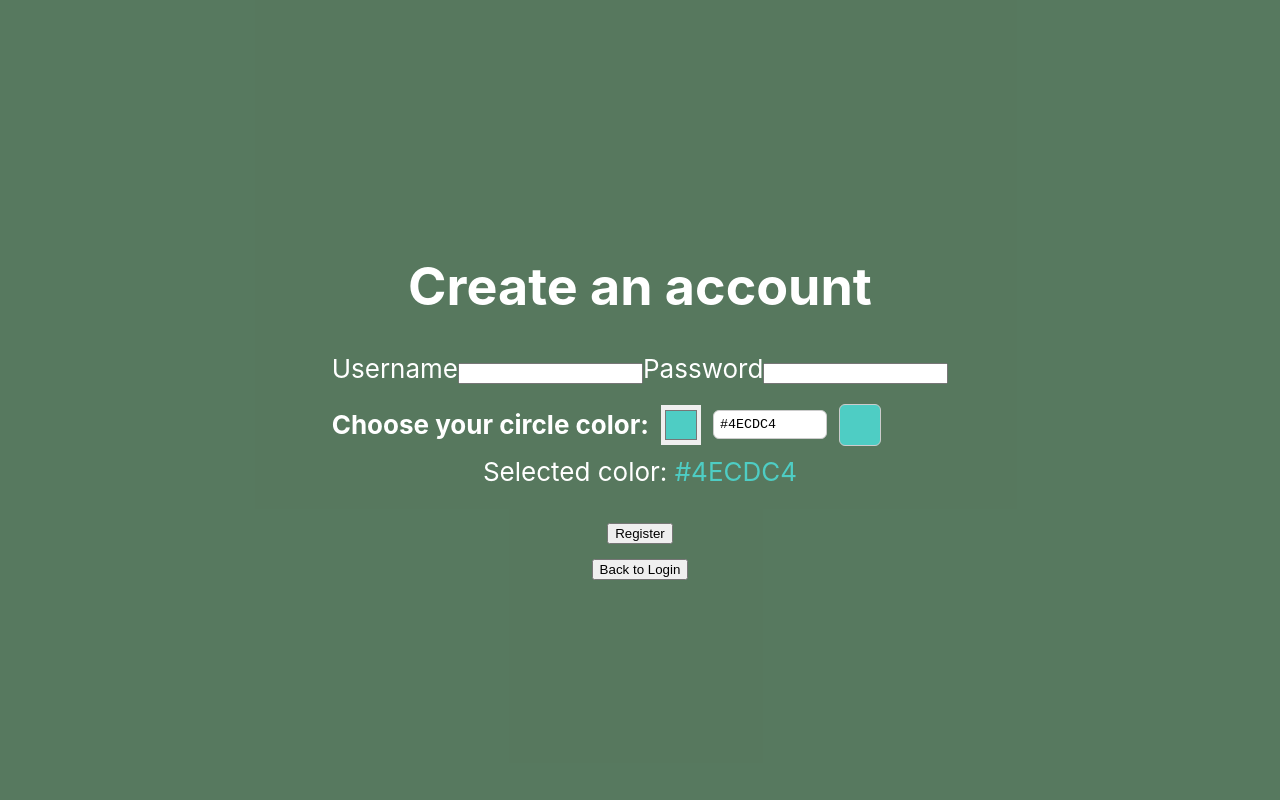
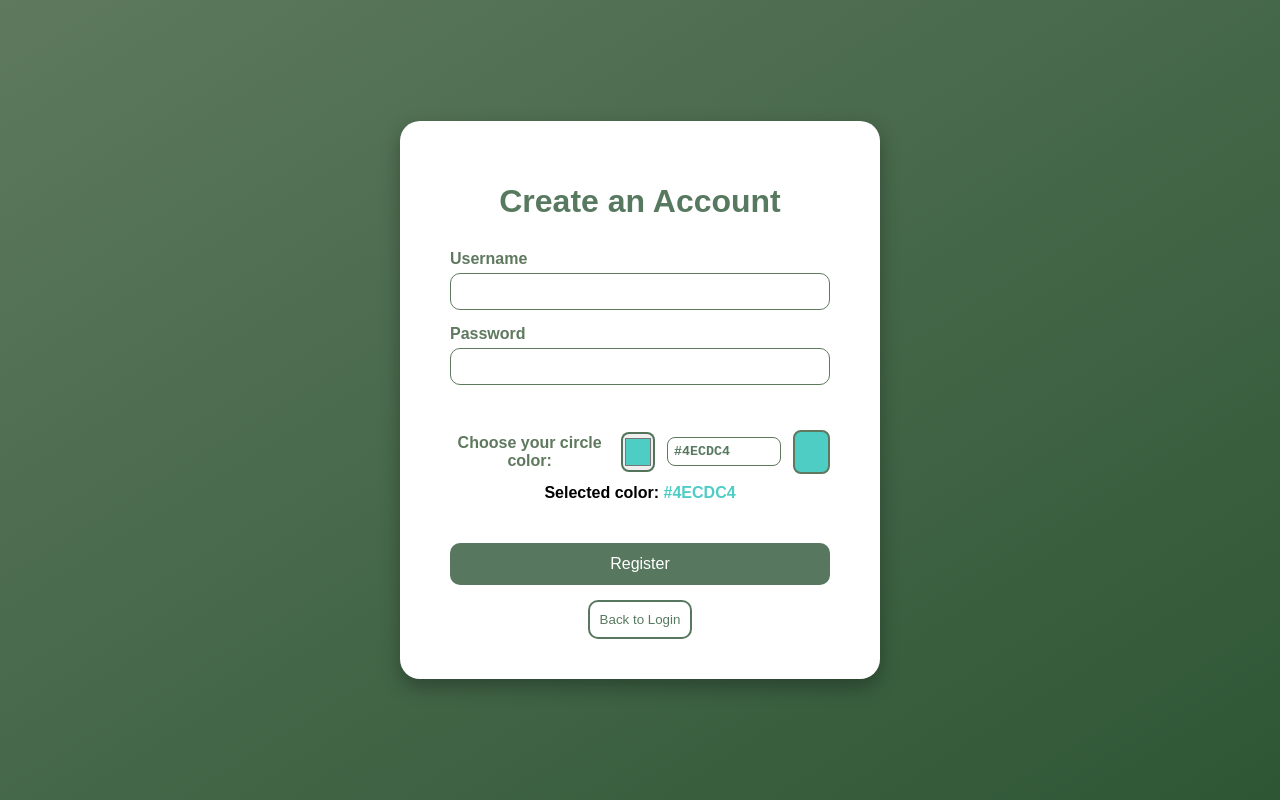
Before and after one commit to lizedminster/HackUmassSustainabilityTeam, a React (Create React App) app in the folder frontend/: page /register in a window 1280 px wide. Built offline with nearby package versions, Linux system fonts and the light colour scheme.

Commit message:
Log In & Register aesthetics

```diff
--- /dev/null
+++ b/frontend/src/Auth.css
@@ -0,0 +1,96 @@
+/* AuthPage.css */
+
+body {
+  margin: 0;
+  font-family: 'Arial', sans-serif;
+  background-color: #5e795e; /* soft green background */
+}
+
+.auth-page {
+  display: flex;
+  justify-content: center;
+  align-items: center;
+  height: 100vh;
+  background: linear-gradient(to bottom right, #5e795e, #1d4a27bd);
+}
+
+.auth-container {
+  background-color: white;
+  padding: 40px 50px;
+  border-radius: 20px;
+  box-shadow: 0 8px 20px rgba(0,0,0,0.3);
+  width: 350px;
+  text-align: center;
+}
+
+.auth-title {
+  color: #1d4a27bd;
+  margin-bottom: 30px;
+  font-size: 2em;
+  font-weight: bold;
+}
+
+.auth-form {
+  display: flex;
+  flex-direction: column;
+  gap: 15px;
+}
+
+.auth-label {
+  display: flex;
+  flex-direction: column;
+  text-align: left;
+  font-weight: bold;
+  color: #5e795e;
+}
+
+.auth-input {
+  padding: 10px;
+  margin-top: 5px;
+  border-radius: 10px;
+  border: 1px solid #5e795e;
+  outline: none;
+  transition: 0.2s;
+}
+
+.auth-input:focus {
+  border-color: #1d4a27bd;
+  box-shadow: 0 0 5px #1d4a27bd;
+}
+
+.auth-button {
+  background-color: #1d4a27bd;
+  color: white;
+  padding: 12px;
+  border: none;
+  border-radius: 10px;
+  font-size: 1em;
+  cursor: pointer;
+  transition: 0.3s;
+}
+
+.auth-button:hover {
+  background-color: #5e795e;
+}
+
+.auth-register-btn {
+  margin-top: 15px;
+  background-color: white;
+  color: #1d4a27bd;
+  border: 2px solid #1d4a27bd;
+  border-radius: 10px;
+  padding: 10px;
+  cursor: pointer;
+  transition: 0.3s;
+}
+
+.auth-register-btn:hover {
+  background-color: #1d4a27bd;
+  color: white;
+}
+
+.auth-error {
+  color: red;
+  margin-top: 10px;
+  font-weight: bold;
+}
--- a/frontend/src/Auth.js
+++ b/frontend/src/Auth.js
@@ -1,12 +1,13 @@
 import React, { useState } from 'react';
-import { useNavigate } from 'react-router-dom'; // import useNavigate
+import { useNavigate } from 'react-router-dom';
+import './Auth.css'; // We'll put styles here
 
-function AuthPage({ setToken, setUserID }) {
+function Auth({ setToken, setUserID }) {
   const [username, setUsername] = useState('');
   const [password, setPassword] = useState('');
   const [error, setError] = useState('');
 
-  const navigate = useNavigate(); // initialize navigate
+  const navigate = useNavigate();
 
   const handleSignIn = async (e) => {
     e.preventDefault();
@@ -14,9 +15,7 @@ function AuthPage({ setToken, setUserID }) {
     try {
       const response = await fetch('http://localhost:8000/users/login', {
         method: 'POST',
-        headers: {
-          'Content-Type': 'application/json',
-        },
+        headers: { 'Content-Type': 'application/json' },
         body: JSON.stringify({ username, password }),
       });
       const data = await response.json();
@@ -32,47 +31,42 @@ function AuthPage({ setToken, setUserID }) {
   };
 
   return (
-    <div className="App">
-      <div className="App-header">
-        <h1>RecycleTime</h1>
-        <div className="sign-in-div">
-          <form onSubmit={handleSignIn}>
-            <label>
+    <div className="auth-page">
+      <div className="auth-container">
+        <h1 className="auth-title">RecycleTime</h1>
+        <form className="auth-form" onSubmit={handleSignIn}>
+          <label className="auth-label">
             Username
             <input
+              className="auth-input"
               type="text"
               value={username}
               onChange={(e) => setUsername(e.target.value)}
               required
             />
           </label>
-            <label>
+          <label className="auth-label">
             Password
             <input
+              className="auth-input"
               type="password"
               value={password}
               onChange={(e) => setPassword(e.target.value)}
               required
             />
           </label>
-            <button className="sign-in-btn" type="submit">
-              Sign In
-            </button>
+          <button className="auth-button" type="submit">Sign In</button>
         </form>
-
-          {error && <div style={{ color: 'red', marginTop: '10px' }}>{error}</div>}
-
-          {/* Register button */}
+        {error && <div className="auth-error">{error}</div>}
         <button
-            style={{ marginTop: '10px' }}
-            onClick={() => navigate('/register')} // redirect to Register.js
+          className="auth-register-btn"
+          onClick={() => navigate('/register')}
         >
           Register
         </button>
       </div>
     </div>
-    </div>
   );
 }
 
-export default AuthPage;
+export default Auth;
--- /dev/null
+++ b/frontend/src/Components/HexColorPicker.css
@@ -0,0 +1,47 @@
+/* HexColorPicker.css */
+
+.color-picker-wrapper {
+  display: flex;
+  align-items: center;
+  gap: 12px;
+  margin: 10px 0;
+}
+
+.color-picker-label {
+  font-weight: bold;
+  color: #5e795e;
+  min-width: 120px;
+}
+
+.color-picker-input {
+  width: 40px;
+  height: 40px;
+  border: 2px solid #1d4a27bd;
+  border-radius: 8px;
+  cursor: pointer;
+  padding: 0;
+}
+
+.color-picker-text {
+  width: 100px;
+  padding: 6px;
+  border-radius: 8px;
+  border: 1px solid #5e795e;
+  font-family: monospace;
+  text-transform: uppercase;
+  color: #1d4a27bd;
+  font-weight: bold;
+}
+
+.color-picker-text:focus {
+  outline: none;
+  border-color: #1d4a27bd;
+  box-shadow: 0 0 5px #1d4a27bd;
+}
+
+.color-picker-preview {
+  width: 40px;
+  height: 40px;
+  border: 2px solid #5e795e;
+  border-radius: 8px;
+}
--- a/frontend/src/Components/HexColorPicker.js
+++ b/frontend/src/Components/HexColorPicker.js
@@ -1,6 +1,7 @@
 import React, { useState } from "react";
+import './HexColorPicker.css';
 
-const HexColorPicker = ({ label = "Select Color", defaultColor = "#8884d8", onChange }) => {
+const HexColorPicker = ({ label = "Select Color", defaultColor = "#154118", onChange }) => {
   const [color, setColor] = useState(defaultColor);
   const [inputValue, setInputValue] = useState(defaultColor);
 
@@ -14,7 +15,6 @@ const HexColorPicker = ({ label = "Select Color", defaultColor = "#8884d8", onCh
     const val = e.target.value.trim();
     setInputValue(val);
 
-    // validate hex format
     if (/^#([0-9A-Fa-f]{3}){1,2}$/.test(val)) {
       setColor(val);
       if (onChange) onChange(val);
@@ -22,42 +22,27 @@ const HexColorPicker = ({ label = "Select Color", defaultColor = "#8884d8", onCh
   };
 
   return (
-    <div style={{ display: "flex", alignItems: "center", gap: "12px", margin: "10px 0" }}>
-      <label style={{ fontWeight: "bold" }}>{label}:</label>
+    <div className="color-picker-wrapper">
+      <label className="color-picker-label">{label}:</label>
 
-      {/* Native color input */}
       <input
         type="color"
         value={color}
         onChange={(e) => handleColorChange(e.target.value)}
-        style={{ width: 40, height: 40, border: "none", cursor: "pointer" }}
+        className="color-picker-input"
       />
 
-      {/* Hex text input */}
       <input
         type="text"
         value={inputValue}
         onChange={handleInputChange}
         maxLength={7}
-        style={{
-          width: 100,
-          padding: "6px",
-          borderRadius: 6,
-          border: "1px solid #ccc",
-          fontFamily: "monospace",
-          textTransform: "uppercase",
-        }}
+        className="color-picker-text"
       />
 
-      {/* Preview swatch */}
       <div
-        style={{
-          width: 40,
-          height: 40,
-          backgroundColor: color,
-          border: "1px solid #ccc",
-          borderRadius: 6,
-        }}
+        className="color-picker-preview"
+        style={{ backgroundColor: color }}
       />
     </div>
   );
--- /dev/null
+++ b/frontend/src/Register.css
@@ -0,0 +1,105 @@
+/* Register.css */
+
+body {
+  margin: 0;
+  font-family: 'Arial', sans-serif;
+}
+
+.register-page {
+  display: flex;
+  justify-content: center;
+  align-items: center;
+  height: 100vh;
+  background: linear-gradient(to bottom right, #5e795e, #1d4a27bd);
+}
+
+.register-container {
+  background-color: white;
+  padding: 40px 50px;
+  border-radius: 20px;
+  box-shadow: 0 8px 20px rgba(0,0,0,0.3);
+  width: 380px;
+  text-align: center;
+}
+
+.register-title {
+  color: #1d4a27bd;
+  margin-bottom: 30px;
+  font-size: 2em;
+  font-weight: bold;
+}
+
+.register-form {
+  display: flex;
+  flex-direction: column;
+  gap: 15px;
+}
+
+.register-label {
+  display: flex;
+  flex-direction: column;
+  text-align: left;
+  font-weight: bold;
+  color: #5e795e;
+}
+
+.register-input {
+  padding: 10px;
+  margin-top: 5px;
+  border-radius: 10px;
+  border: 1px solid #5e795e;
+  outline: none;
+  transition: 0.2s;
+}
+
+.register-input:focus {
+  border-color: #1d4a27bd;
+  box-shadow: 0 0 5px #1d4a27bd;
+}
+
+.color-picker-container {
+  margin-top: 20px;
+  margin-bottom: 10px;
+}
+
+.selected-color {
+  margin-top: 8px;
+  font-weight: bold;
+}
+
+.register-button {
+  background-color: #1d4a27bd;
+  color: white;
+  padding: 12px;
+  border: none;
+  border-radius: 10px;
+  font-size: 1em;
+  cursor: pointer;
+  transition: 0.3s;
+}
+
+.register-button:hover {
+  background-color: #5e795e;
+}
+
+.back-login-button {
+  margin-top: 15px;
+  background-color: white;
+  color: #1d4a27bd;
+  border: 2px solid #1d4a27bd;
+  border-radius: 10px;
+  padding: 10px;
+  cursor: pointer;
+  transition: 0.3s;
+}
+
+.back-login-button:hover {
+  background-color: #1d4a27bd;
+  color: white;
+}
+
+.register-error {
+  color: red;
+  margin-top: 10px;
+  font-weight: bold;
+}
--- a/frontend/src/Register.js
+++ b/frontend/src/Register.js
@@ -1,11 +1,12 @@
 import React, { useState } from 'react';
 import { useNavigate } from 'react-router-dom';
-import HexColorPicker from './Components/HexColorPicker'; // ✅ import your picker
+import HexColorPicker from './Components/HexColorPicker';
+import './Register.css'; // Import CSS
 
 function Register() {
   const [username, setUsername] = useState('');
   const [password, setPassword] = useState('');
-  const [hexcolor, setHexcolor] = useState('#4ECDC4'); // 🎨 default color
+  const [hexcolor, setHexcolor] = useState('#4ECDC4');
   const [error, setError] = useState('');
   const navigate = useNavigate();
 
@@ -16,11 +17,11 @@ function Register() {
       const response = await fetch('http://localhost:8000/users/', {
         method: 'POST',
         headers: { 'Content-Type': 'application/json' },
-        body: JSON.stringify({ username, password, hexcolor }), // ⬅️ include color
+        body: JSON.stringify({ username, password, hexcolor }),
       });
 
       if (response.ok) {
-        navigate('/Auth'); // ✅ go to login after success
+        navigate('/Auth');
       } else {
         const data = await response.json();
         setUsername('');
@@ -37,14 +38,15 @@ function Register() {
   };
 
   return (
-    <div className="App">
-      <div className="App-header">
-        <h1>Create an account</h1>
+    <div className="register-page">
+      <div className="register-container">
+        <h1 className="register-title">Create an Account</h1>
 
-        <form onSubmit={handleRegister}>
-          <label>
+        <form className="register-form" onSubmit={handleRegister}>
+          <label className="register-label">
             Username
             <input
+              className="register-input"
               type="text"
               value={username}
               onChange={(e) => setUsername(e.target.value)}
@@ -52,9 +54,10 @@ function Register() {
             />
           </label>
 
-          <label>
+          <label className="register-label">
             Password
             <input
+              className="register-input"
               type="password"
               value={password}
               onChange={(e) => setPassword(e.target.value)}
@@ -62,32 +65,28 @@ function Register() {
             />
           </label>
 
-          {/* 🎨 Add the color picker */}
-          <div style={{ marginTop: '20px', marginBottom: '10px' }}>
+          <div className="color-picker-container">
             <HexColorPicker
               label="Choose your circle color"
               defaultColor={hexcolor}
               onChange={setHexcolor}
             />
-            <p style={{ marginTop: '8px' }}>
+            <p className="selected-color">
               Selected color: <span style={{ color: hexcolor }}>{hexcolor}</span>
             </p>
           </div>
 
-          <button type="submit" style={{ marginTop: '10px' }}>
-            Register
-          </button>
+          <button className="register-button" type="submit">Register</button>
         </form>
 
-        {/* Back to Login button */}
         <button
-          style={{ marginTop: '15px' }}
+          className="back-login-button"
           onClick={() => navigate('/Auth')}
         >
           Back to Login
         </button>
 
-        {error && <div style={{ color: 'red', marginTop: '10px' }}>{error}</div>}
+        {error && <div className="register-error">{error}</div>}
       </div>
     </div>
   );
```
Lines whose indentation alone changed are shown as unchanged.
